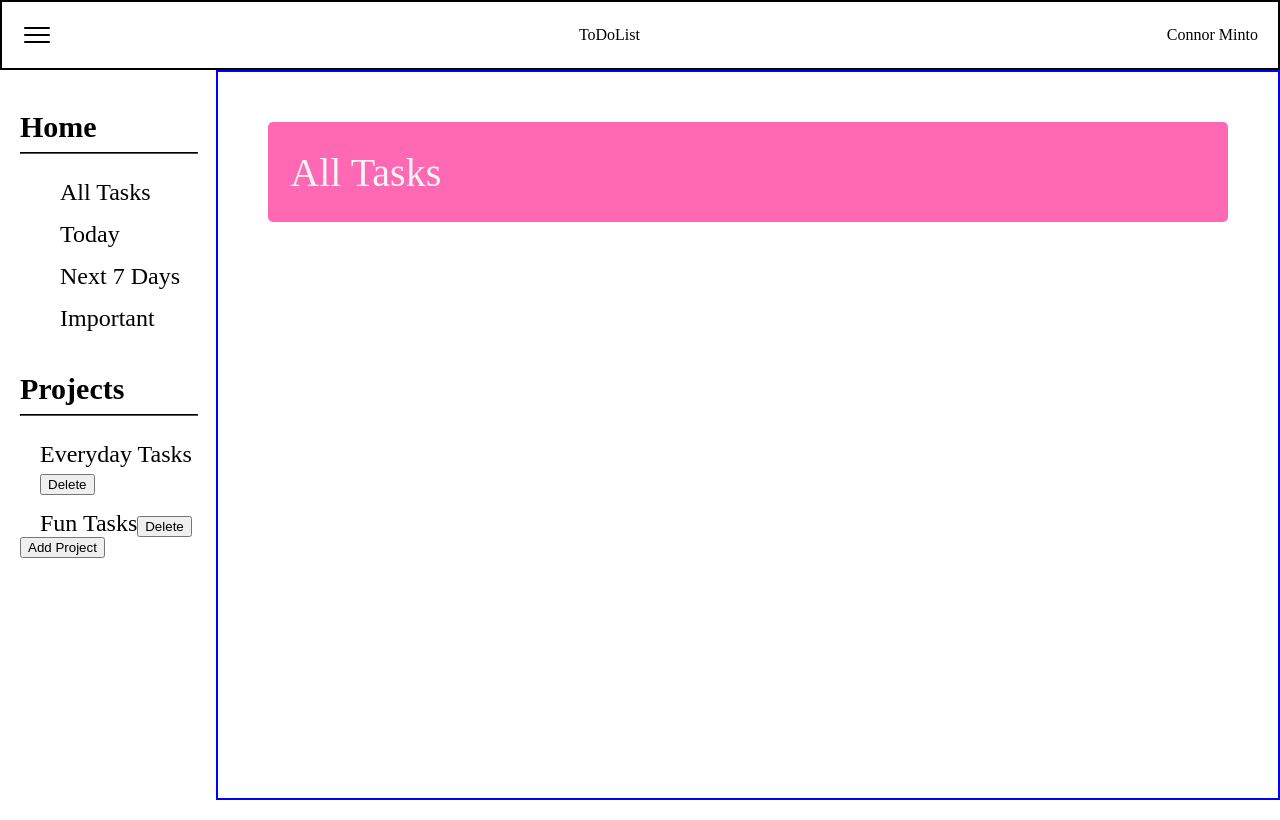
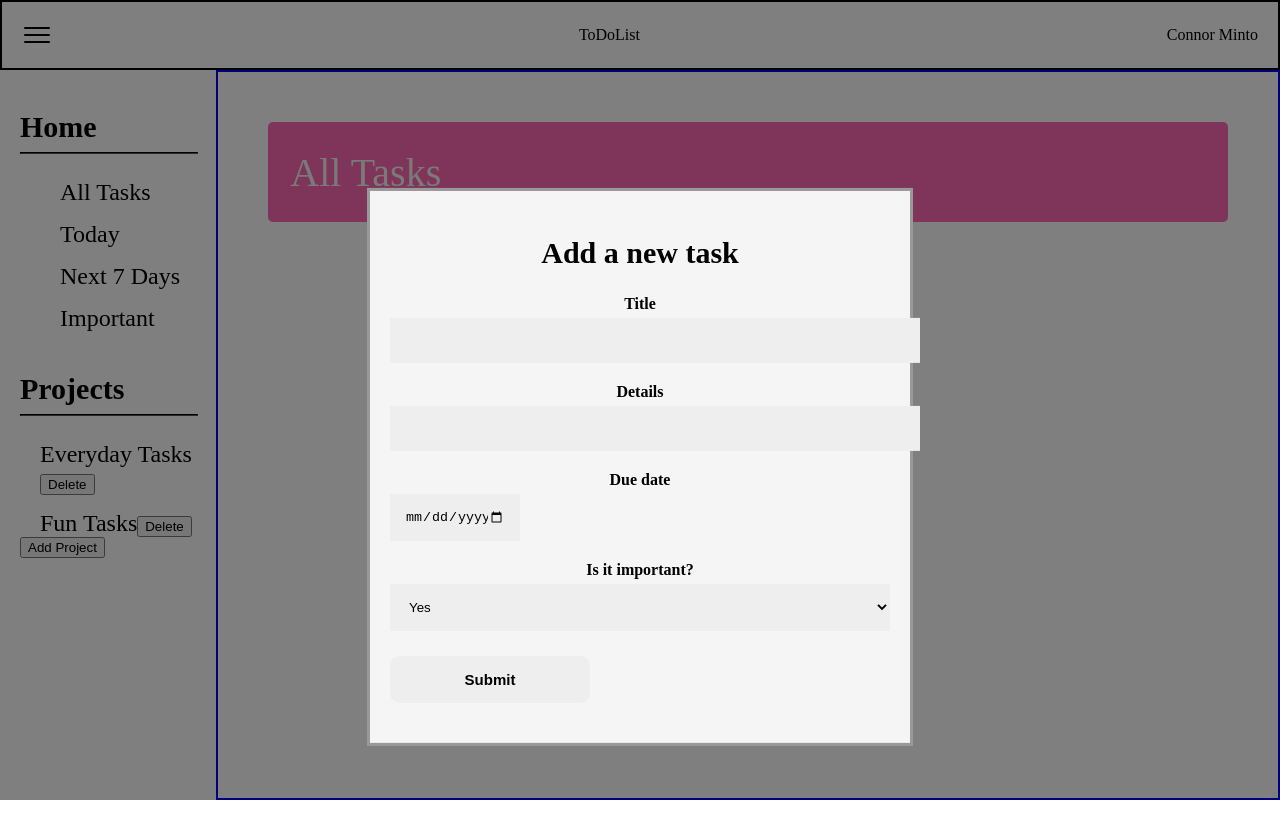
Before and after one commit to ConMint/ToDo, a website built with webpack: page src/index.html in a window 1280 px wide. Built offline with nearby package versions, Linux system fonts and the light colour scheme.

Commit message:
add form

```diff
--- a/src/createTask.js
+++ b/src/createTask.js
@@ -1,6 +1,28 @@
+
+
+function openTheForm() {
+    document.getElementById("popupForm").style.display = "block";
+    document.getElementById("page-mask").style.display = "block";
+    document.getElementById("newTaskPop").style.display = "block";
+  }
+
+ openTheForm();
+
+
+  function closeTheForm() {
+    document.getElementById("popupForm").style.display = "none";
+    document.getElementById("page-mask").style.display = "none";
+    document.getElementById("newTaskPop").style.display = "none";
+  }
+
 
 
 const currentProj = document.querySelector('.currentProj');
+
+document.getElementById("submit").addEventListener("click", function(event){
+    event.preventDefault();
+    addTask();
+  });
 
 function appendAddTask () {
     const main = document.querySelector('.main');
@@ -8,7 +30,9 @@ function appendAddTask () {
     addTaskBtn.setAttribute('id','addTaskBtn');
     addTaskBtn.innerText = 'Add Task';
     main.appendChild(addTaskBtn);
-    addTaskBtn.addEventListener('click',addTask);
+    addTaskBtn.addEventListener('click', () => {
+        openTheForm();
+    });
 }
 
 let tasklist = [
@@ -39,15 +63,18 @@ class Task {
 }
 
 function addTask () {
-    const title = prompt('title?');
-    const description = prompt('desc?');
-    const dueDate = prompt('due?');
+    const title = form.title.value
+    const description = form.details.value
+    const dueDate = form.date.value
 
-    const priority = prompt('priority?');
+    const priority = form.priority.value
     const parentProj = currentProj.innerText;
     const taskToAdd = new Task(title,description,dueDate.toLowerCase(),priority,parentProj);
     tasklist.push(taskToAdd);
     showProjectTasks();
+    form.reset();
+    closeTheForm();
+
 }
 
 function showTasks () {
--- a/src/index.html
+++ b/src/index.html
@@ -10,6 +10,34 @@
 </head>
 <body>
     <div class="container">
+        <div id="page-mask"></div>
+        <div class="newTaskPopup" id="newTaskPop">
+            <div class = 'formPopup' id="popupForm">
+                <form id="form" class="formContainer" onsubmit="addTask(); return false;">
+                <h2 id="formHeader">Add a new task</h2>
+                <label for="title">
+                    <strong>Title</strong>
+                </label>
+                <input type="text" id="titleForm" name = 'title' required = 'yes'>
+                <label for="details">
+                    <strong>Details</strong>
+                </label>
+                <input type="text" id="detailsForm" name = 'details' required = 'yes'>
+                <label for="date">
+                    <strong>Due date</strong>
+                </label>
+                <input type="date" id="dateForm" name = 'date' required = 'yes'>
+                <label for="priority">
+                    <strong>Is it important?</strong>
+                </label>
+                    <select name="priority" required="yes">
+                        <option value= 'yes' >Yes</option>
+                        <option value= 'no' >No</option>
+                    </select>
+                    <input type="submit" value="Submit" id="submit">
+                </form>
+            </div>
+        </div>
         <div class="header">
             <div id="sidebarIcon"></div>
             <div class="titleText">ToDoList</div>
@@ -41,7 +69,8 @@
             <div class="main">
                 <div class="currentProj">All Tasks</div>
                 <div id = 'listOfTasks'>
-            </div>
+
+                </div>
         </div>
     </div>
 
--- a/src/index.js
+++ b/src/index.js
@@ -1,10 +1,14 @@
 import _ from 'lodash';
 import '/src/style.css'
 import { addProject, showProjects, addProjBtn,} from './createProject';
-import {appendAddTask,addTask,tasklist, showTasks,showTodaysTasks,showProjectTasks,showImportantTasks} from './createTask.js';
+import {appendAddTask,addTask,tasklist, showTasks,showTodaysTasks,showProjectTasks,showImportantTasks}
+ from './createTask.js';
+
+
 
 const currentProj = document.querySelector('.currentProj');
 currentProj.innerText = 'All Tasks';
+
 
 showProjects();
 
@@ -55,3 +59,19 @@ const sidebar = document.querySelector('.sidebar');
 sidebarIcon.addEventListener('click', () => {
     sidebar.classList.toggle('hidden');
 })
+
+
+function openTheForm() {
+    document.getElementById("popupForm").style.display = "block";
+    document.getElementById("page-mask").style.display = "block";
+    document.getElementById("newTaskPop").style.display = "block";
+  }
+
+
+
+
+  function closeTheForm() {
+    document.getElementById("popupForm").style.display = "none";
+    document.getElementById("page-mask").style.display = "none";
+    document.getElementById("newTaskPop").style.display = "none";
+  }
--- a/src/style.css
+++ b/src/style.css
@@ -121,3 +121,88 @@ hr {
     opacity: 0 !important;
 
 }
+
+
+#page-mask {
+    display: none;
+    background: rgba(0, 0, 0, 0.5);
+    position: fixed;
+    top: 0;
+    right: 0;
+    bottom: 0;
+    left: 0;
+    z-index: 8;
+  }
+
+
+#formHeader,
+strong {
+    color: black
+
+}
+
+#formHeader {
+    font-size: 30px;
+}
+
+  .newTaskPopup {
+    position: fixed;
+    top: 50%;
+    left: 50%;
+    text-align: center;
+    width: 100%;
+    display: none;
+    z-index: 9;
+  }
+  .formPopup {
+    display: none;
+    position: fixed;
+    left: 50%;
+    top: 20%;
+    transform: translate(-50%, 5%);
+    border: 3px solid #999999;
+    z-index: 9;
+  }
+  .formContainer {
+    width: 500px;
+    padding: 20px;
+    background-color: whitesmoke;
+    display: flex;
+    flex-direction: column;
+
+  }
+  .formContainer input[type=text],
+   .formContainer input[type=number],
+   .formContainer input[type=date],
+   .formContainer > select{
+    width: 100%;
+    padding: 15px;
+    margin: 5px 0 20px 0;
+    border: none;
+    background: #eee;
+
+  }
+
+  .formContainer input[type=submit]{
+    width: 40%;
+    padding: 15px;
+    margin: 5px 0 20px 0;
+    border: none;
+    background: #eee;
+    border-radius: 10px;
+    color: black;
+    font-size: 15px;
+    font-weight: bold;
+
+  }
+  .formContainer input[type=text]:focus{
+    background-color: #ddd;
+    outline: none;
+  }
+
+
+
+
+  #dateForm {
+    width: 100px;
+  }
```
Also changed, not shown: dist/banta.css, dist/index.html, dist/main.js.
